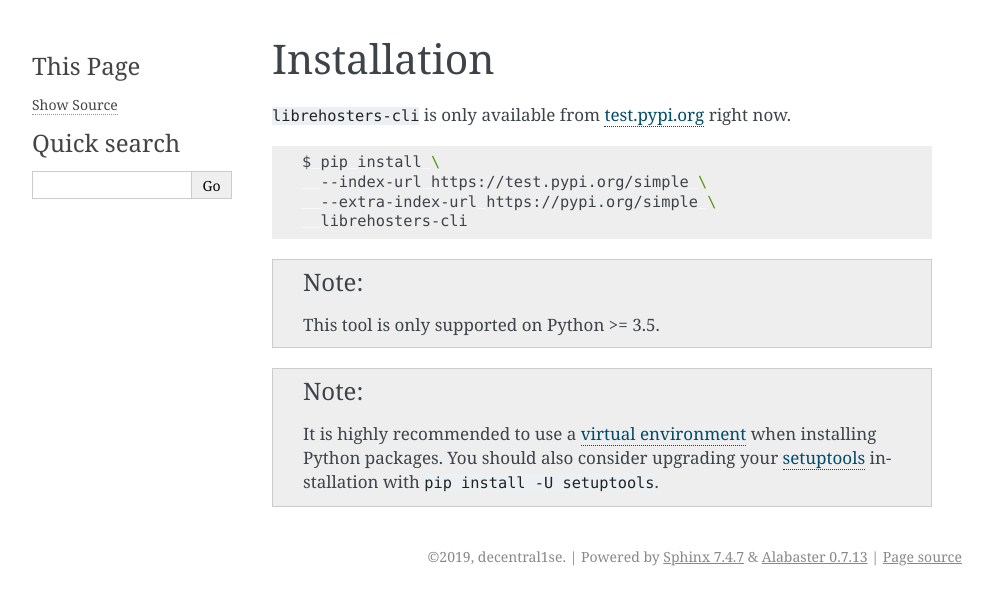
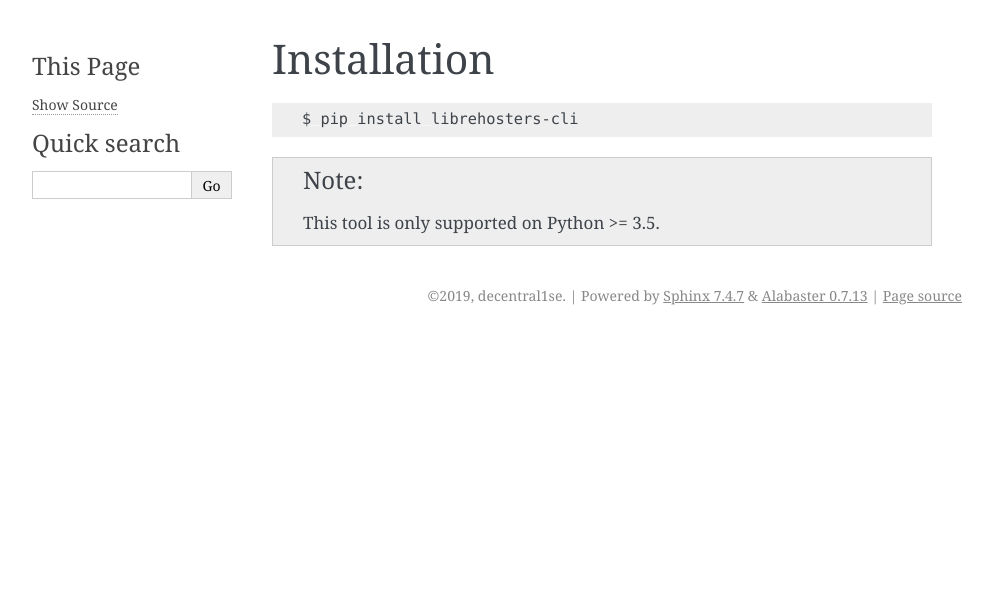
Before and after one commit to decentral1se/librehosters-cli, a Sphinx documentation site: the page built from documentation/source/installation.rst, in a window 1280 px wide. Shown: the top 605 px of the page, without its empty margins (148-1140 px from the left). Built offline with Sphinx 7.4.7, drawn with Linux system fonts in a browser that asks for light colours.

```diff
--- a/documentation/source/installation.rst
+++ b/documentation/source/installation.rst
@@ -2,26 +2,10 @@
 Installation
 ************
 
-``librehosters-cli`` is only available from `test.pypi.org`_ right now.
-
-.. _test.pypi.org: https://test.pypi.org/
-
 .. code-block:: bash
 
-    $ pip install \
-      --index-url https://test.pypi.org/simple \
-      --extra-index-url https://pypi.org/simple \
-      librehosters-cli
+    $ pip install librehosters-cli
 
 .. note::
 
     This tool is only supported on Python >= 3.5.
-
-.. note::
-
-    It is highly recommended to use a `virtual environment`_ when installing
-    Python packages. You should also consider upgrading your `setuptools`_
-    installation with ``pip install -U setuptools``.
-
-    .. _virtual environment: https://docs.python.org/3/tutorial/venv.html
-    .. _setuptools: http://setuptools.readthedocs.io/
```
Also changed, not shown: documentation/source/index.rst (+0 -18 lines).
